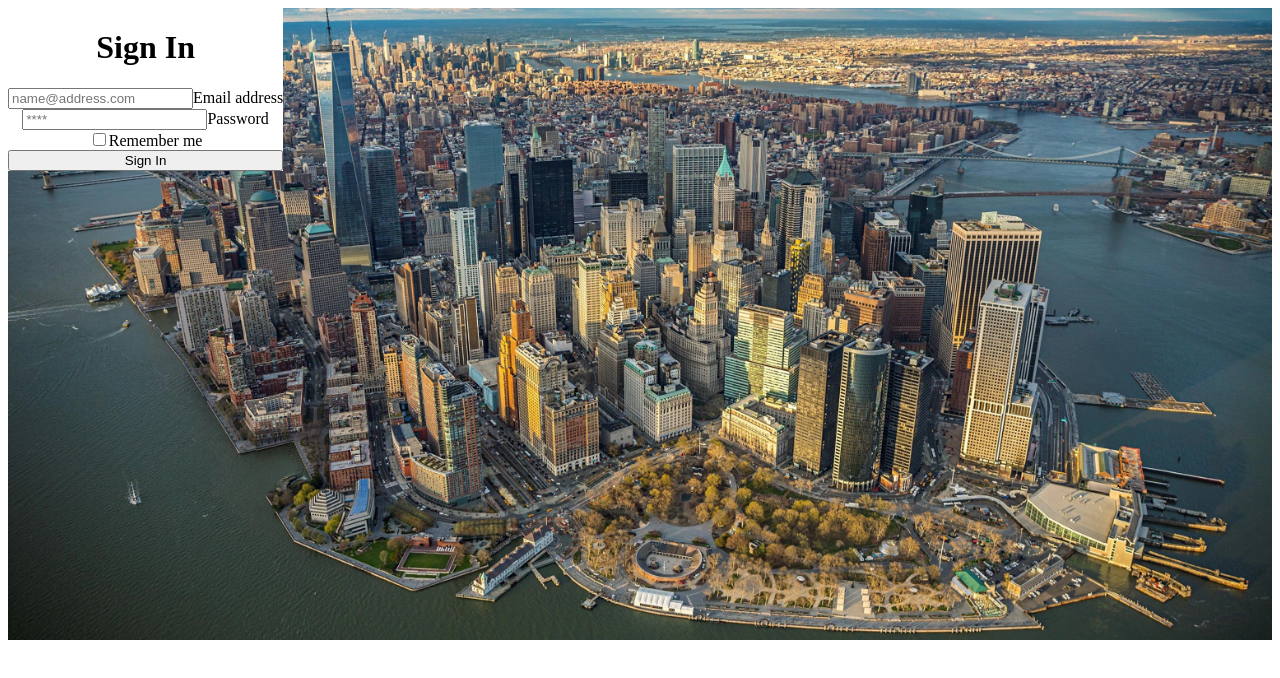
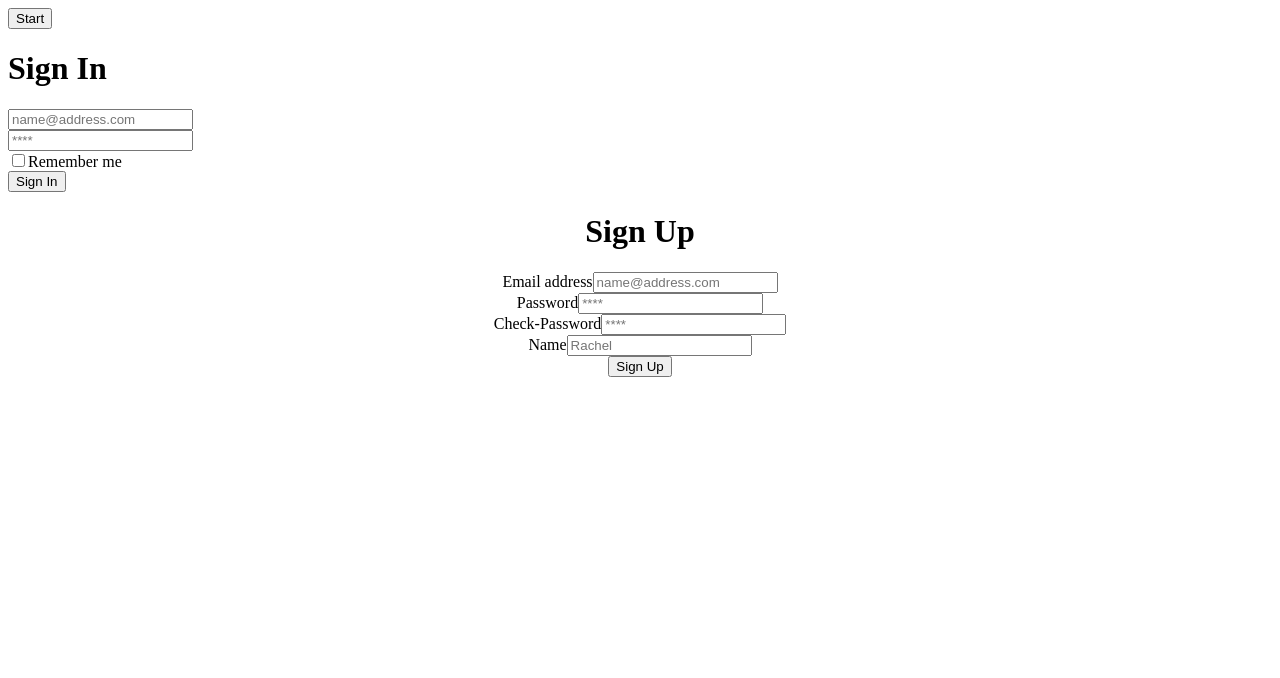
Before and after one commit to kyungbbabi/chan_firstProject, a React (Create React App) app: page /Login in a window 1280 px wide. Shown: the top 678 px of the page. Built offline with nearby package versions, Linux system fonts and the light colour scheme.

Commit message:
set bgImage in css

```diff
--- a/src/App.js
+++ b/src/App.js
@@ -4,13 +4,16 @@ import Login from "./pages/Login";
 import Main from "./pages/Main";
 import Register from "./pages/Register";
 
+
 function App() {
 
   return (
-    // <Home />
-    <Login />
-    // <Register />
-    // <Main />
+    <>
+      <Home />
+      <Login />
+      <Register />
+      <Main />
+    </>
   )
 
 }
--- a/src/component/BackgroundImage.js
+++ b/src/component/BackgroundImage.js
@@ -2,10 +2,14 @@ import React from "react";
 import image from "../newyork.png"
 
 export default function BackgroundImage(props) {
+
+
   return(
-    <div style={{margin:"0", direction:"row"}}>
-      <img src={image} width="100%" />
-    </div>
+    <>
+      <div>
+
+      </div>
+    </>
   );
 }
 
--- a/src/pages/Login.js
+++ b/src/pages/Login.js
@@ -1,5 +1,4 @@
 import React from "react";
-import Image from "../newyork.png"
 import BackgroundImage from "../component/BackgroundImage";
 
 export default function Login(props) {
@@ -9,17 +8,17 @@ export default function Login(props) {
   }
 
   return (
-    <div>
-      <div style={{postion:"relative"}}>
-        <div style={{position:"absolute", backgroundColor:"white", display:"grid", gridColumn:"7/12", textAlign:"center"}}> {/* float로 위치 오른쪽 왼쪽 조절가능 */}
+    <>
+      <div postion={"relative"}>
+        <div position={"absolute"} > {/* float로 위치 오른쪽 왼쪽 조절가능 */}
           <h1>Sign In</h1>
-          <div postion="relative">
+          <div>
             <input type="email" placeholder="name@address.com" />
-            <label for="floatingInput">Email address</label>
+
           </div>
           <div postion="relative">
             <input type="password" placeholder="****" />
-            <label for="floatingInput" postion="absolute">Password</label>
+
           </div>
           <div postion="relative" margin-bottom="1rem">
             <label><input type="checkbox" />Remember me</label>
@@ -27,8 +26,7 @@ export default function Login(props) {
           <button type="submit" onClick={handleClickLogin}>Sign In</button>
         </div>
         <div id="img_login"></div>
-        <BackgroundImage />
       </div>
-    </div>
+    </>
   );
 }
--- a/src/style.css
+++ b/src/style.css
@@ -1,8 +1,4 @@
-.bg-img{
-  background-size: cover;
-};
-
-/* .body_img{
+body{
   background-image: url('https://source.unsplash.com/category/nature/');
   background-size: cover;
   min-height: 100vh;
@@ -10,4 +6,4 @@
   display: flex;
   justify-content: center;
   align-items: center;
-} */
+}
```
